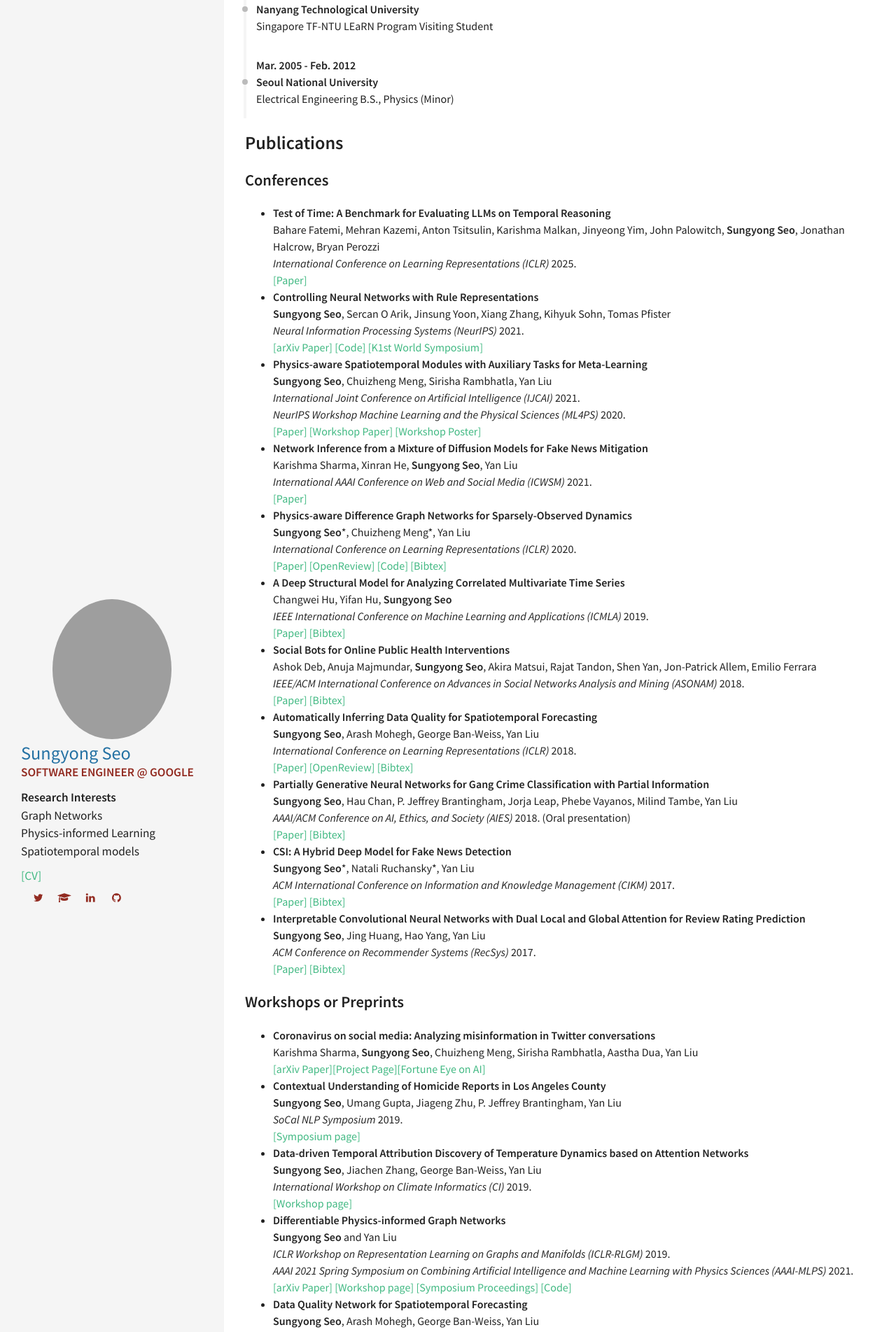
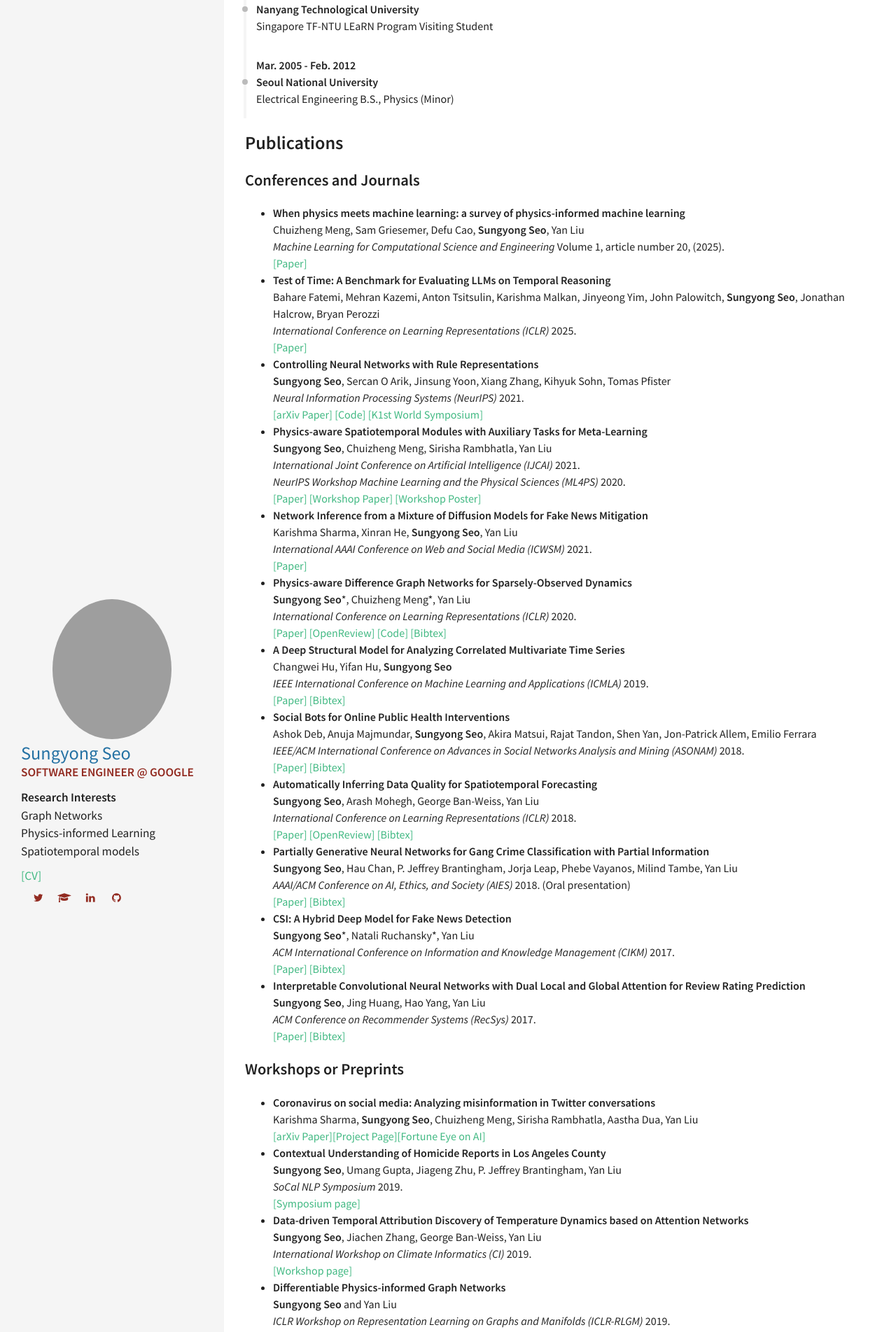
Before and after one commit to sungyongs/sungyongs.github.io, a Jekyll site: the page built from index.md, in a window 1280 px wide. Shown: the part 764-2667 px from the top of the page at 70% size. Built offline with Jekyll 4.4.1, drawn with Linux system fonts in a browser that asks for light colours.

Commit message:
Update index.md
Add When physics meets machine learning: a survey of physics-informed machine learning

```diff
--- a/index.md
+++ b/index.md
@@ -23,7 +23,11 @@ More specifically, my research mainly focuses on principled techniques for extra
 </div>
 
 ## Publications
-### Conferences
+### Conferences and Journals
+- **When physics meets machine learning: a survey of physics-informed machine learning**<br>
+Chuizheng Meng, Sam Griesemer, Defu Cao, **Sungyong Seo**, Yan Liu <br>
+*Machine Learning for Computational Science and Engineering* Volume 1, article number 20, (2025).<br>
+[\[Paper\]](https://link.springer.com/article/10.1007/s44379-025-00016-0)
 - **Test of Time: A Benchmark for Evaluating LLMs on Temporal Reasoning**<br>
 Bahare Fatemi, Mehran Kazemi, Anton Tsitsulin, Karishma Malkan, Jinyeong Yim, John Palowitch, **Sungyong Seo**, Jonathan Halcrow, Bryan Perozzi<br>
 *International Conference on Learning Representations (ICLR)* 2025.<br>
```
